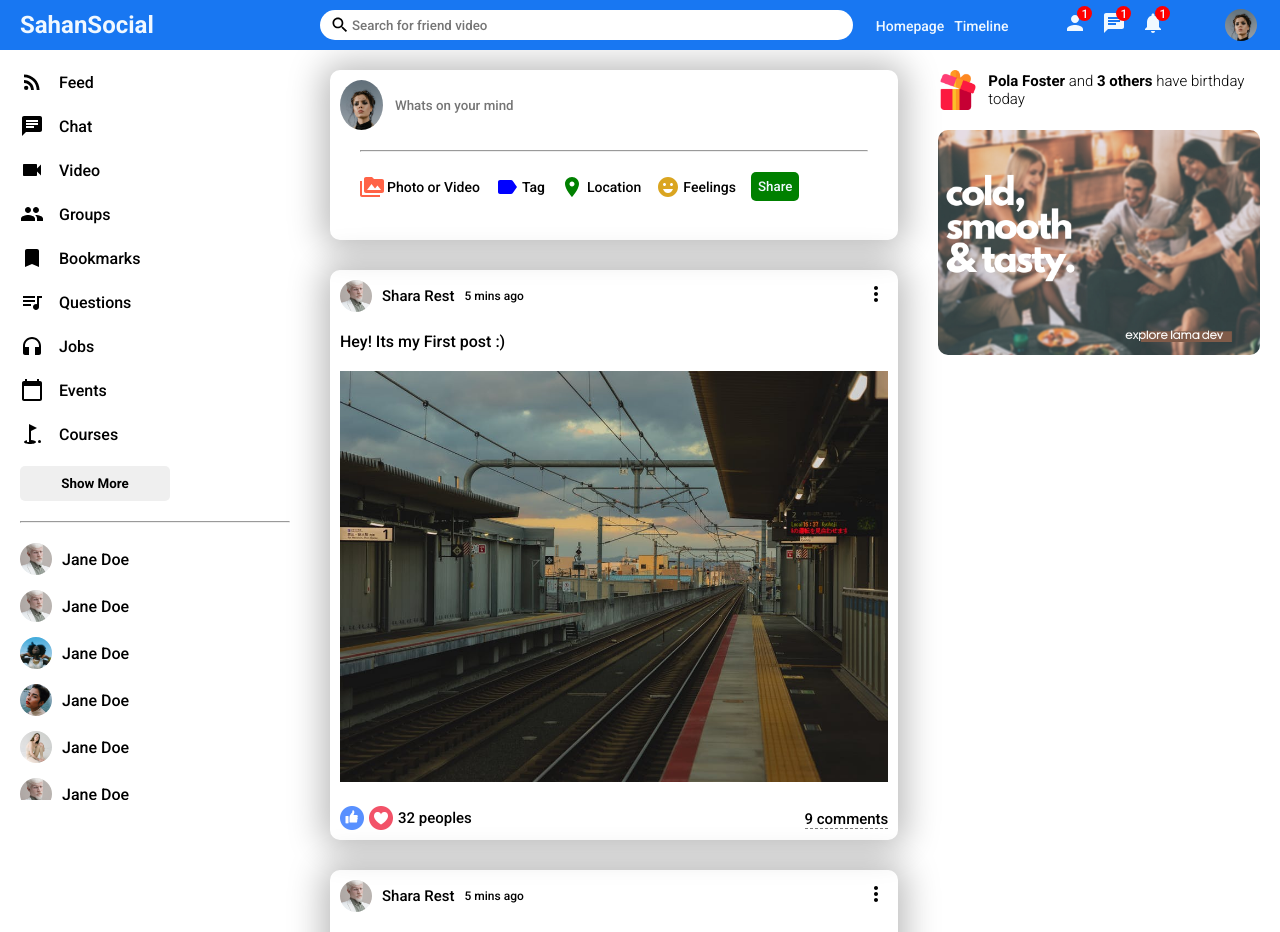
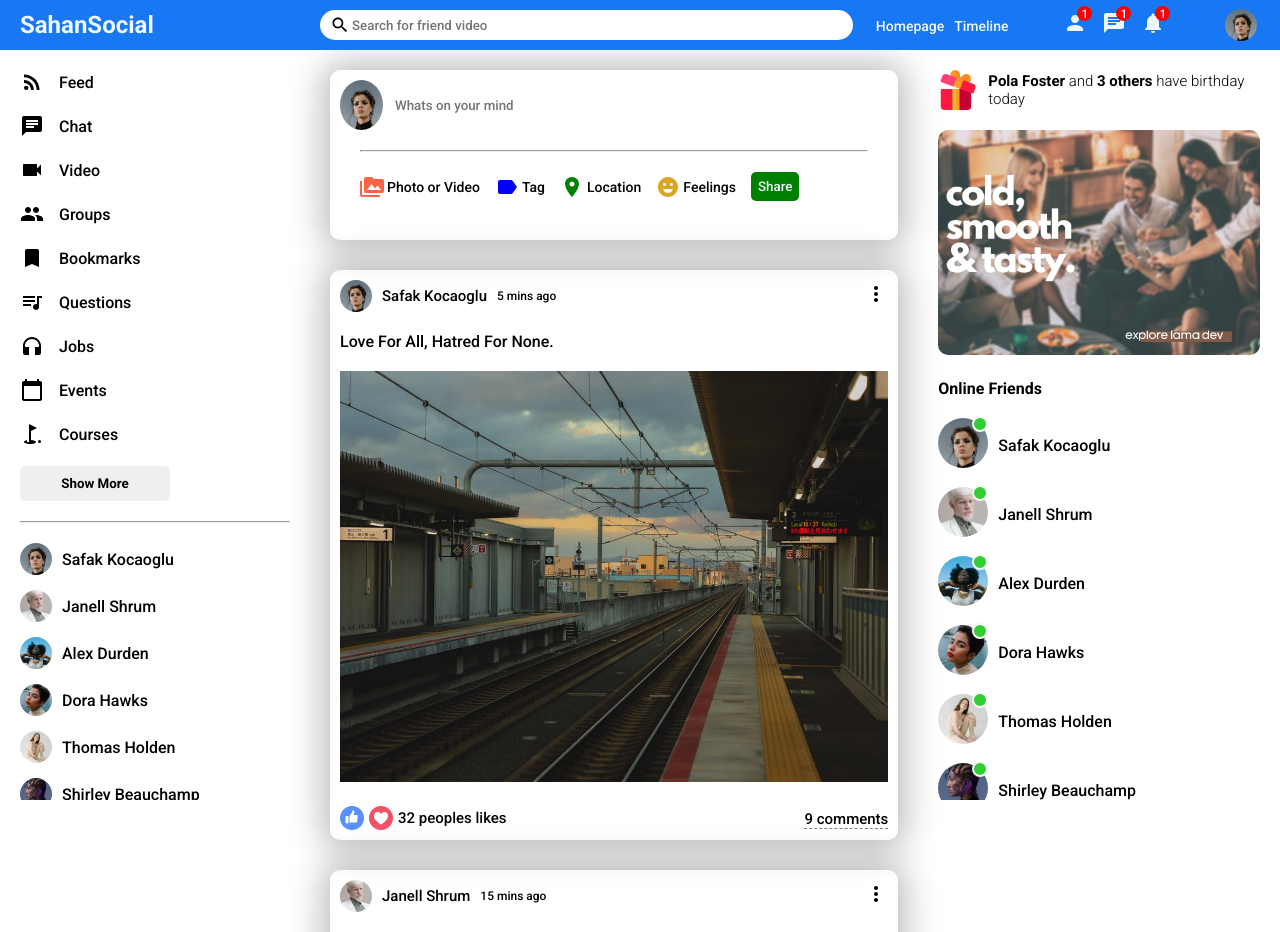
Before and after one commit to Ranu28/Social-Media-UI-react, a React (Create React App) app: page / in a window 1280 px wide. Shown: the top 932 px of the page. Built offline with nearby package versions, Linux system fonts and the light colour scheme.

Commit message:
completer right bar and add dummy data with dummyData.js

```diff
--- a/src/components/feed/Feed.js
+++ b/src/components/feed/Feed.js
@@ -2,19 +2,16 @@
 import Post from '../post/Post'
 import Share from '../share/Share'
 import './feed.css'
-
+import { Posts } from '../../dummyData'
 
 export default function Feed() {
     return (
         <div className='feed'>
             <div className="feedWrapper">
                 <Share />
-                <Post />
-                <Post />
-                <Post />
-                <Post />
-                <Post />
-
+                {Posts.map((p)=>(
+                <Post key={p.id} post={p} />
+                ))}
             </div>
         </div>
     )
--- a/src/components/post/Post.js
+++ b/src/components/post/Post.js
@@ -1,15 +1,17 @@
 import React from 'react';
 import './post.css';
 import { MoreVert } from '@mui/icons-material';
-export default function Post() {
+import { Users } from '../../dummyData';
+
+export default function Post({post}) {
     return (
         <div className='post'>
             <div className="postWrapper">
                 <div className="postTop">
                     <div className="postTopLeft">
-                        <img src="/assets/person/2.jpeg" alt="" className="postTopProfImg" />
-                        <span className="postUserName">Shara Rest</span>
-                        <span className="postDate">5 mins ago</span>
+                        <img src={Users.filter(u=>u.id===post.userId)[0].profilePicture} alt="" className="postTopProfImg" />
+                        <span className="postUserName">{Users.filter(u=>u.id===post.userId)[0].username}</span>
+                        <span className="postDate">{post.date}</span>
                     </div>
                     <div className="postTopRight">
                         <MoreVert />
@@ -17,19 +19,19 @@
                 </div>
                 <div className="postCenter">
                     <span className="postText">
-                        Hey! Its my First post :)
+                        {post?.desc}
                     </span>
-                    <img src="/assets/post/1.jpeg" alt="" className="postImg" />
+                    <img src={post?.photo} alt="" className="postImg" />
                 </div>
                 <div className="postBottom">
                     <div className="postBottomLeft">
                         <img src="/assets/like.png" alt="" className="like" />
                         <img src="/assets/heart.png" alt="" className="like" />
-                        <span className="postLikeCounter">32 peoples</span>
+                        <span className="postLikeCounter">{post.like} peoples likes</span>
                     </div>
                     <div className="postBottomRight">
                         <span className="postCommentText">
-                            9 comments
+                            {post?.comment} comments
                         </span>
                     </div>
                 </div>
--- a/src/components/rightbar/Rightbar.js
+++ b/src/components/rightbar/Rightbar.js
@@ -1,5 +1,7 @@
 import React from 'react'
 import './rightbar.css'
+import RightbarFriends from './RightbarFriends'
+import { Users } from '../../dummyData'
 
 export default function Rightbar() {
     return (
@@ -12,6 +14,16 @@
                     </span>
                 </div>
                     <img src="/assets/ad.png" alt="" className="rightbarAd" />
+                    <h4 className="rightbarTitle">Online Friends</h4>
+                    <ul className="rightbarFriendList">
+                        {Users.map((user)=>(
+                            <RightbarFriends key={user.id} users={user} />
+
+                        ))}
+
+
+
+                    </ul>
             </div>
         </div>
     )
--- /dev/null
+++ b/src/components/rightbar/RightbarFriends.js
@@ -0,0 +1,18 @@
+import React from 'react'
+import './rightbar.css'
+
+export default function RightbarFriends({users}) {
+    return (
+
+            <li className="rightbarFriend">
+                            <div className="rightbarProfileImgContainer">
+                                <img src={users.profilePicture} alt="" className="rightbarProfileImg" />
+                                <span className="rightbarOnline"></span>
+                            </div>
+                            <span className="rightbarUsername">
+                                {users.username}
+                            </span>
+                        </li>
+
+    )
+}
--- a/src/components/rightbar/rightbar.css
+++ b/src/components/rightbar/rightbar.css
@@ -1,5 +1,9 @@
 .rightbar{
     flex: 3.5;
+    height: calc( 100vh - 50px );
+    overflow-y: scroll;
+    position: sticky;
+    top: 50px;
 }
 
 .rightbarWrapper{
@@ -25,3 +29,47 @@
     border-radius: 10px;
     margin: 20px 0;
 }
+
+.rightbarTitle{
+    margin-bottom: 20px;
+}
+
+.rightbarFriendList{
+    padding: 0;
+    margin: 0;
+    list-style: none;
+}
+
+.rightbarFriend{
+    display: flex;
+    align-items: center;
+    margin-bottom: 15px;
+}
+
+.rightbarProfileImgContainer{
+    margin-right: 10px;
+    position: relative;
+}
+
+
+.rightbarProfileImg{
+    width: 50px;
+    height: 50px;
+    border-radius: 50%;
+    object-fit: cover;
+}
+
+.rightbarOnline{
+    width: 12px;
+    height: 12px;
+    background-color: limegreen;
+    border-radius: 50%;
+    position: absolute;
+    top: -2px;
+    right: 0;
+    border: 2px solid whitesmoke;
+}
+
+.rightbarUsername{
+    font-weight: 500;
+}
--- a/src/components/sidebar/Sidebar.js
+++ b/src/components/sidebar/Sidebar.js
@@ -1,6 +1,8 @@
 import React from 'react'
 import './sidebar.css'
 import { Bookmark, CalendarToday, Chat, GolfCourse, Group, Headphones, QuestionAnswer, QueueMusicTwoTone, RssFeed, SyncProblem, Videocam } from '@mui/icons-material'
+import SidebarFriendList from './SidebarFriendList';
+import { Users } from '../../dummyData';
 
 export default function Sidebar() {
     return (
@@ -68,96 +70,10 @@
                 </button>
                 <hr className="sidebarHr" />
                 <ul className="sidebarFriendList">
-                    <li className="sidebarFriend">
-                        <img src="/assets/person/2.jpeg" alt="" className="sidebarFriendImg" />
-                        <span className="sidebarFriendName">
-                            Jane Doe
-                        </span>
-                    </li>
-                    <li className="sidebarFriend">
-                        <img src="/assets/person/2.jpeg" alt="" className="sidebarFriendImg" />
-                        <span className="sidebarFriendName">
-                            Jane Doe
-                        </span>
-                    </li>
-                    <li className="sidebarFriend">
-                        <img src="/assets/person/3.jpeg" alt="" className="sidebarFriendImg" />
-                        <span className="sidebarFriendName">
-                            Jane Doe
-                        </span>
-                    </li>
-                    <li className="sidebarFriend">
-                        <img src="/assets/person/4.jpeg" alt="" className="sidebarFriendImg" />
-                        <span className="sidebarFriendName">
-                            Jane Doe
-                        </span>
-                    </li>
-                    <li className="sidebarFriend">
-                        <img src="/assets/person/5.jpeg" alt="" className="sidebarFriendImg" />
-                        <span className="sidebarFriendName">
-                            Jane Doe
-                        </span>
-                    </li>
-                    <li className="sidebarFriend">
-                        <img src="/assets/person/2.jpeg" alt="" className="sidebarFriendImg" />
-                        <span className="sidebarFriendName">
-                            Jane Doe
-                        </span>
-                    </li>
-                    <li className="sidebarFriend">
-                        <img src="/assets/person/2.jpeg" alt="" className="sidebarFriendImg" />
-                        <span className="sidebarFriendName">
-                            Jane Doe
-                        </span>
-                    </li>
-                    <li className="sidebarFriend">
-                        <img src="/assets/person/3.jpeg" alt="" className="sidebarFriendImg" />
-                        <span className="sidebarFriendName">
-                            Jane Doe
-                        </span>
-                    </li>
-                    <li className="sidebarFriend">
-                        <img src="/assets/person/4.jpeg" alt="" className="sidebarFriendImg" />
-                        <span className="sidebarFriendName">
-                            Jane Doe
-                        </span>
-                    </li>
-                    <li className="sidebarFriend">
-                        <img src="/assets/person/5.jpeg" alt="" className="sidebarFriendImg" />
-                        <span className="sidebarFriendName">
-                            Jane Doe
-                        </span>
-                    </li>
-                    <li className="sidebarFriend">
-                        <img src="/assets/person/2.jpeg" alt="" className="sidebarFriendImg" />
-                        <span className="sidebarFriendName">
-                            Jane Doe
-                        </span>
-                    </li>
-                    <li className="sidebarFriend">
-                        <img src="/assets/person/2.jpeg" alt="" className="sidebarFriendImg" />
-                        <span className="sidebarFriendName">
-                            Jane Doe
-                        </span>
-                    </li>
-                    <li className="sidebarFriend">
-                        <img src="/assets/person/3.jpeg" alt="" className="sidebarFriendImg" />
-                        <span className="sidebarFriendName">
-                            Jane Doe
-                        </span>
-                    </li>
-                    <li className="sidebarFriend">
-                        <img src="/assets/person/4.jpeg" alt="" className="sidebarFriendImg" />
-                        <span className="sidebarFriendName">
-                            Jane Doe
-                        </span>
-                    </li>
-                    <li className="sidebarFriend">
-                        <img src="/assets/person/5.jpeg" alt="" className="sidebarFriendImg" />
-                        <span className="sidebarFriendName">
-                            Jane Doe
-                        </span>
-                    </li>
+                    {Users.map((user)=>(
+                        <SidebarFriendList key={user.id} users ={user} />
+                    ))}
+
                 </ul>
             </div>
         </div>
--- /dev/null
+++ b/src/components/sidebar/SidebarFriendList.js
@@ -0,0 +1,13 @@
+import React from 'react'
+import './sidebar.css'
+
+export default function SidebarFriendList({users}) {
+    return (
+        <li className="sidebarFriend">
+                        <img src={users.profilePicture} alt="" className="sidebarFriendImg" />
+                        <span className="sidebarFriendName">
+                            {users.username}
+                        </span>
+        </li>
+        )
+}
--- a/src/components/sidebar/sidebar.css
+++ b/src/components/sidebar/sidebar.css
@@ -2,6 +2,8 @@
     flex: 3;
     height: calc( 100vh - 50px );
     overflow-y: scroll;
+    position: sticky;
+    top: 50px;
 
 }
 
--- a/src/components/topBar/topbar.css
+++ b/src/components/topBar/topbar.css
@@ -6,6 +6,7 @@
     align-items: center;
     position:sticky ;
     top: 0;
+    z-index: 999;
 }
 .topbarLeft{
     flex: 3;
--- /dev/null
+++ b/src/dummyData.js
@@ -0,0 +1,139 @@
+export const Users = [
+    {
+      id:1,
+      profilePicture: "assets/person/1.jpeg",
+      username: "Safak Kocaoglu",
+    },
+    {
+      id:2,
+      profilePicture: "assets/person/2.jpeg",
+      username: "Janell Shrum",
+    },
+    {
+      id:3,
+      profilePicture: "assets/person/3.jpeg",
+      username: "Alex Durden",
+    },
+    {
+      id:4,
+      profilePicture: "assets/person/4.jpeg",
+      username: "Dora Hawks",
+    },
+    {
+      id:5,
+      profilePicture: "assets/person/5.jpeg",
+      username: "Thomas Holden",
+    },
+    {
+      id:6,
+      profilePicture: "assets/person/6.jpeg",
+      username: "Shirley Beauchamp",
+    },
+    {
+      id:7,
+      profilePicture: "assets/person/7.jpeg",
+      username: "Travis Bennett",
+    },
+    {
+      id:8,
+      profilePicture: "assets/person/8.jpeg",
+      username: "Kristen Thomas",
+    },
+    {
+      id:9,
+      profilePicture: "assets/person/9.jpeg",
+      username: "Gary Duty",
+    },
+    {
+      id:10,
+      profilePicture: "assets/person/10.jpeg",
+      username: "Safak Kocaoglu",
+    },
+  ];
+
+  export const Posts = [
+    {
+      id: 1,
+      desc: "Love For All, Hatred For None.",
+      photo: "assets/post/1.jpeg",
+      date: "5 mins ago",
+      userId: 1,
+      like: 32,
+      comment: 9,
+    },
+    {
+      id: 2,
+      photo: "assets/post/2.jpeg",
+      date: "15 mins ago",
+      userId: 2,
+      like: 2,
+      comment: 1,
+    },
+    {
+      id: 3,
+      desc: "Every moment is a fresh beginning.",
+      photo: "assets/post/3.jpeg",
+      date: "1 hour ago",
+      userId: 3,
+      like: 61,
+      comment: 2,
+    },
+    {
+      id: 4,
+      photo: "assets/post/4.jpeg",
+      date: "4 hours ago",
+      userId: 4,
+      like: 7,
+      comment: 3,
+    },
+    {
+      id: 5,
+      photo: "assets/post/5.jpeg",
+      date: "5 hours ago",
+      userId: 5,
+      like: 23,
+      comment: 5,
+    },
+    {
+      id: 6,
+      photo: "assets/post/6.jpeg",
+      date: "1 day ago",
+      userId: 6,
+      like: 44,
+      comment: 6,
+    },
+    {
+      id: 7,
+      desc: "Never regret anything that made you smile.",
+      photo: "assets/post/7.jpeg",
+      date: "2 days ago",
+      userId: 7,
+      like: 52,
+      comment: 3,
+    },
+    {
+      id: 8,
+      photo: "assets/post/8.jpeg",
+      date: "3 days ago",
+      userId: 8,
+      like: 15,
+      comment: 1,
+    },
+    {
+      id: 9,
+      desc: "Change the world by being yourself.",
+      photo: "assets/post/9.jpeg",
+      date: "5 days ago",
+      userId: 9,
+      like: 11,
+      comment: 2,
+    },
+    {
+      id: 10,
+      photo: "assets/post/10.jpeg",
+      date: "1 week ago",
+      userId: 10,
+      like: 104,
+      comment: 12,
+    },
+  ];
```
